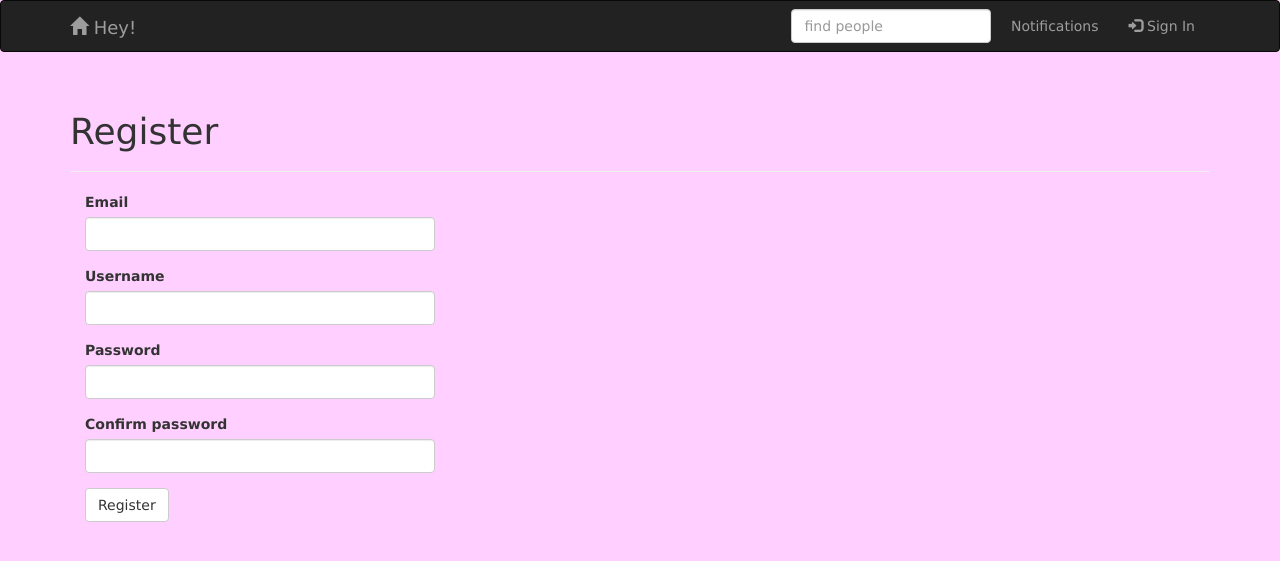
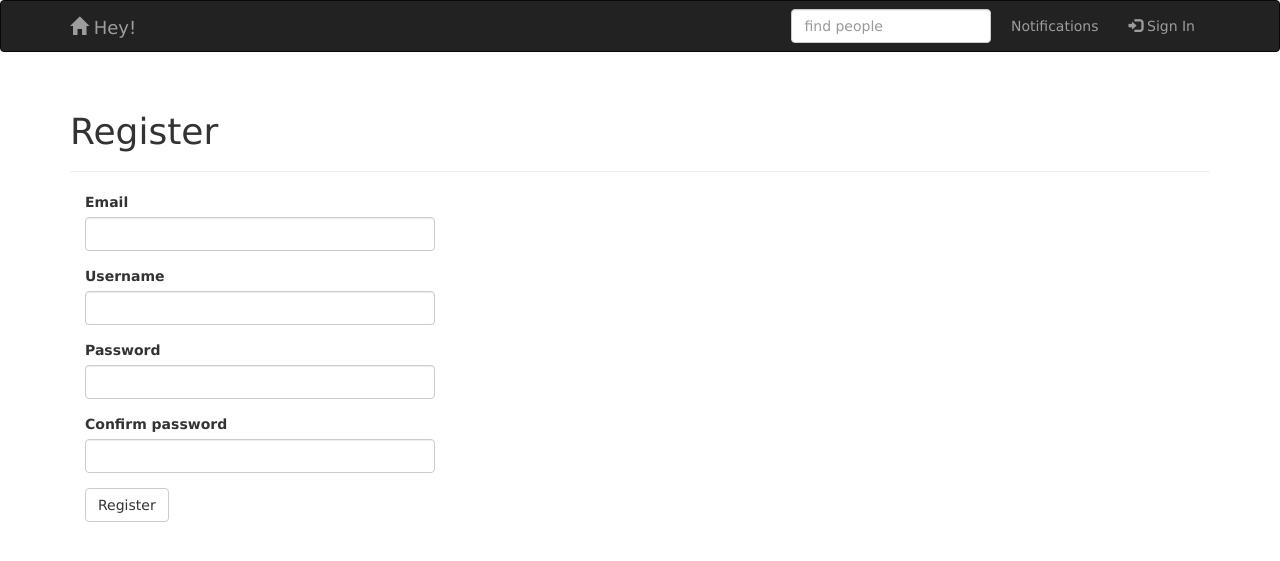
Before and after one commit to ferozferoz/hey-flask, a Flask app: page /auth/register in a window 1280 px wide. Shown: the top 561 px of the page. Run offline with Flask 2, Linux system fonts and the light colour scheme; some libraries are stand-ins or nearby versions.

```diff
--- a/app/static/styles.css
+++ b/app/static/styles.css
@@ -17,9 +17,6 @@
 *{
   font-family:Verdana;
  }
-body {
-  background-color: #FFCFFF;
-}
 
 .profile-header {
     min-height: 260px;
```
